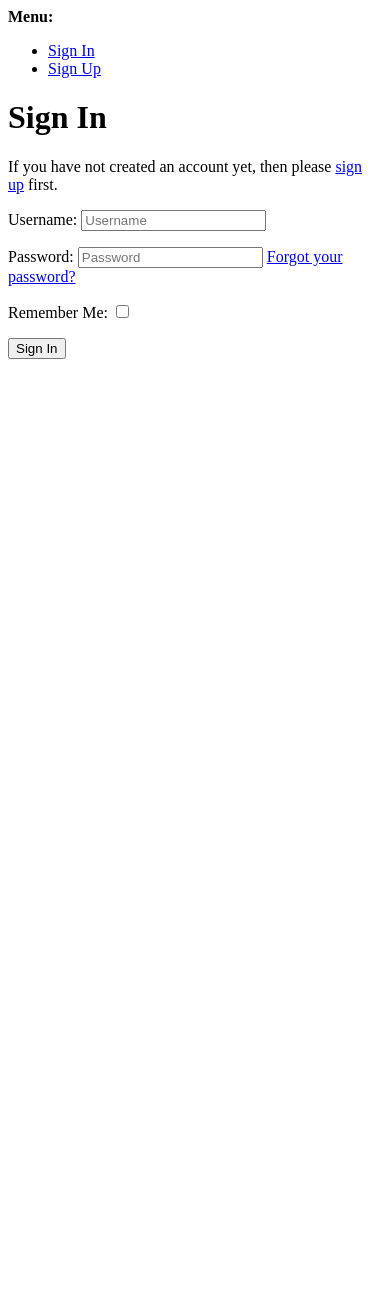
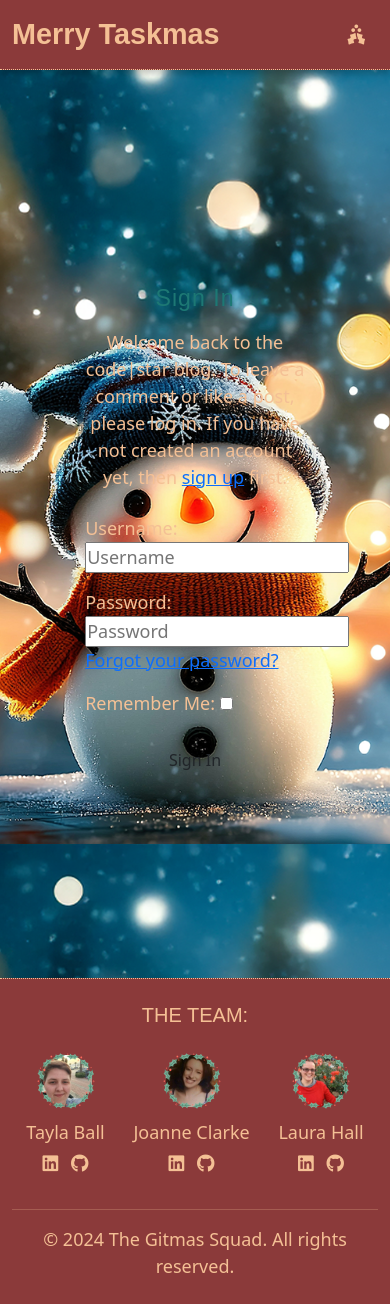
Before and after one commit to TaylaJBall/merrytaskmas, a Django app: page /accounts/login/ in a window 390 px wide. Before the commit the page ends 359 px from the top, so only its background shows below. Run offline with Django 4.2, Linux system fonts and the light colour scheme; some libraries are stand-ins or nearby versions; some web fonts are replaced.

Commit message:
Style: some styling to login

```diff
--- a/static/css/style.css
+++ b/static/css/style.css
@@ -20,14 +20,14 @@
 /* Custom Styles */
 
 html, body {
-    height: 100%; /* Ensures the page fills the viewport height */
-    margin: 0; /* Prevents default margin from affecting layout */
-    display: flex; /* Enable Flexbox for the main layout */
-    flex-direction: column; /* Stack elements vertically */
+    height: 100%;
+    margin: 0;
+    display: flex;
+    flex-direction: column;
 }
 
 body {
-    padding-top: 110px; /* Retain your navbar padding */
+    padding-top: 110px;
     background: url('../images/snowman_bg.webp') no-repeat center center fixed;
     background-size: cover;
     background-color: var(--bg-color);
@@ -36,7 +36,7 @@
 }
 
 main {
-    flex: 1; /* Makes the content grow to fill available space */
+    flex: 1;
 }
 
 h1, h2, h3 {
--- a/templates/account/login.html
+++ b/templates/account/login.html
@@ -1,61 +1,44 @@
-{% extends "account/base_entrance.html" %}
+{% extends "base.html" %}
+{% load static %}
+{% url 'home' as home_url %}
+{% url 'about' as about_url %}
+{%url 'account_login' as login_url %}
+{% url 'account_signup' as signup_url %}
+{%url 'account_logout' as logout_url %}
 {% load i18n %}
-{% load allauth account %}
-{% block head_title %}
-    {% trans "Sign In" %}
-{% endblock head_title %}
+{% load account socialaccount %}
+
+{% trans "Sign In" %}
+
 {% block content %}
-    {% element h1 %}
-        {% trans "Sign In" %}
-    {% endelement %}
-    {% if not SOCIALACCOUNT_ONLY %}
-        {% setvar link %}
-            <a href="{{ signup_url }}">
-            {% endsetvar %}
-            {% setvar end_link %}
-            </a>
-        {% endsetvar %}
-        {% element p %}
-            {% blocktranslate %}If you have not created an account yet, then please {{ link }}sign up{{ end_link }} first.{% endblocktranslate %}
-        {% endelement %}
-        {% url 'account_login' as login_url %}
-        {% element form form=form method="post" action=login_url tags="entrance,login" %}
-            {% slot body %}
-                {% csrf_token %}
-                {% element fields form=form unlabeled=True %}
-                {% endelement %}
-                {{ redirect_field }}
-            {% endslot %}
-            {% slot actions %}
-                {% element button type="submit" tags="prominent,login" %}
-                    {% trans "Sign In" %}
-                {% endelement %}
-            {% endslot %}
-        {% endelement %}
-    {% endif %}
-    {% if LOGIN_BY_CODE_ENABLED or PASSKEY_LOGIN_ENABLED %}
-        {% element hr %}
-        {% endelement %}
-        {% element button_group vertical=True %}
-            {% if PASSKEY_LOGIN_ENABLED %}
-                {% element button type="submit" form="mfa_login" id="passkey_login" tags="prominent,login,outline,primary" %}
-                    {% trans "Sign in with a passkey" %}
-                {% endelement %}
-            {% endif %}
-            {% if LOGIN_BY_CODE_ENABLED %}
-                {% element button href=request_login_code_url tags="prominent,login,outline,primary" %}
-                    {% trans "Mail me a sign-in code" %}
-                {% endelement %}
-            {% endif %}
-        {% endelement %}
-    {% endif %}
-    {% if SOCIALACCOUNT_ENABLED %}
-        {% include "socialaccount/snippets/login.html" with page_layout="entrance" %}
-    {% endif %}
-{% endblock content %}
-{% block extra_body %}
-    {{ block.super }}
-    {% if PASSKEY_LOGIN_ENABLED %}
-        {% include "mfa/webauthn/snippets/login_script.html" with button_id="passkey_login" %}
-    {% endif %}
+
+<main>
+
+    <div class="container-fluid">
+        <div class="row justify-content-center justify-content-lg-end align-items-center vh-100 mx-2">
+            <div class="col-10 col-md-6 col-lg-6 ms-lg-5">
+                <div class="red-box p-4">
+                    <h3 class="mb-3 text-center text-lg-start">{% trans "Sign In" %}</h3>
+                    <p class="text-center text-lg-start">
+                        {% blocktrans %}
+                        Welcome back to the code|star blog. To leave a comment or like a post, please log in.
+                        If you have not created an account yet, then
+                        <a class="link" href="{{ signup_url }}">sign up</a> first.
+                        {% endblocktrans %}
+                    </p>
+                    <form class="login mt-4" method="POST" action="{% url 'account_login' %}">
+                        {% csrf_token %}
+                        {{ form.as_p }}
+                        {% if redirect_field_value %}
+                        <input type="hidden" name="{{ redirect_field_name }}" value="{{ redirect_field_value }}" />
+                        {% endif %}
+                        <button class="btn btn-signup mt-2 w-100" type="submit">{% trans "Sign In" %}</button>
+                    </form>
+                </div>
+            </div>
+        </div>
+    </div>
+
+</main>
+
 {% endblock %}
```
